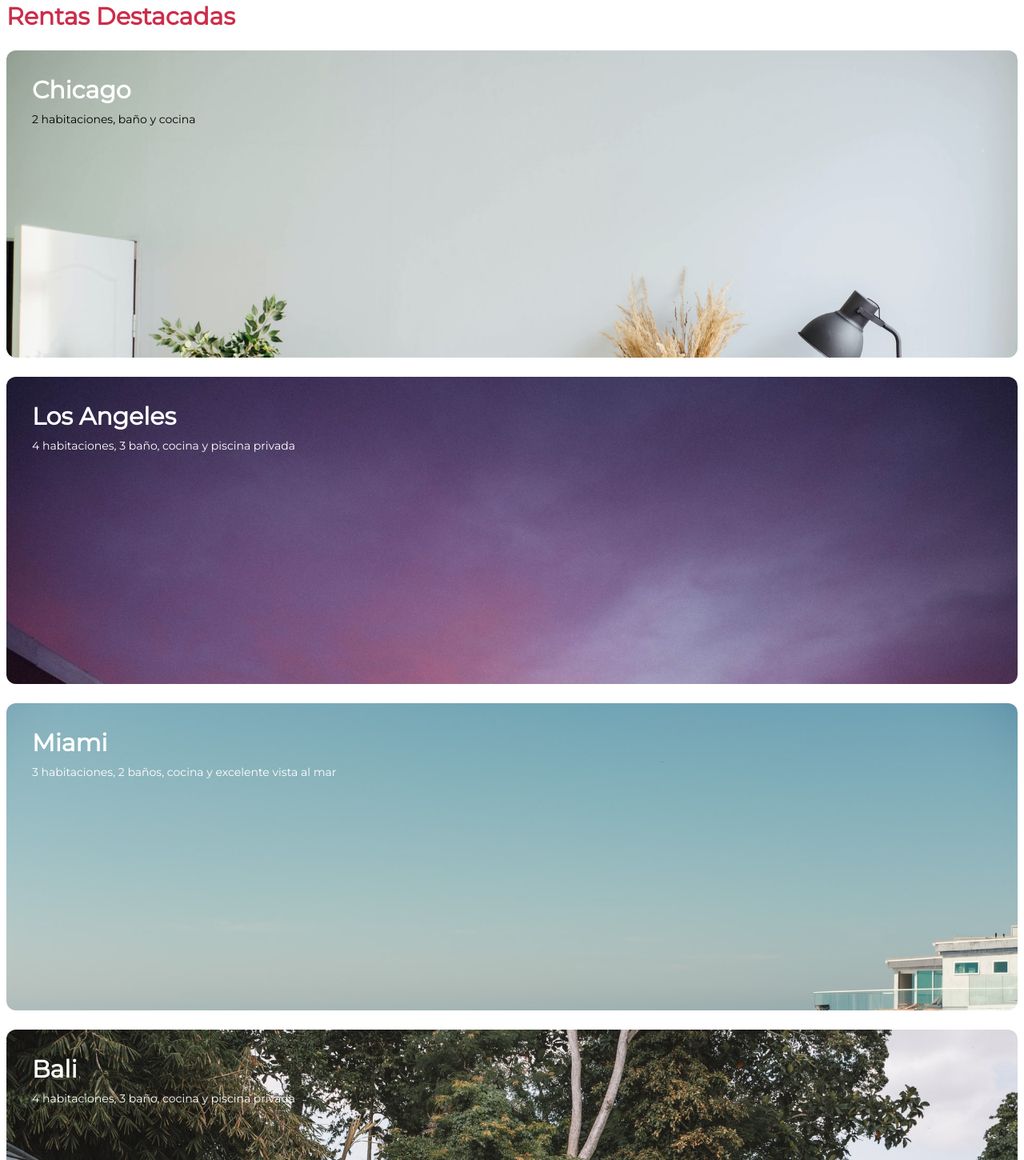
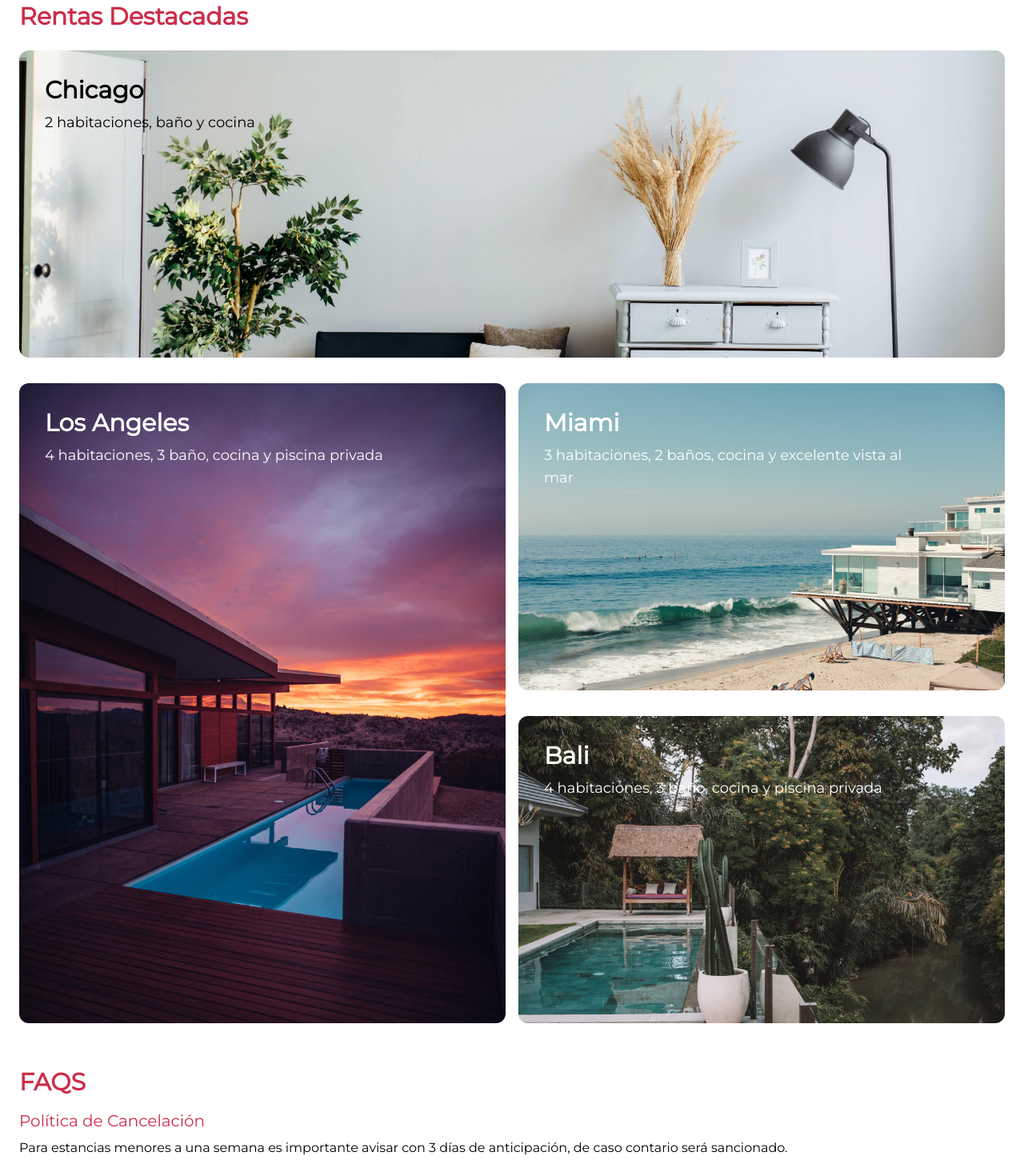
Before and after one commit to NatSama2/PlatziTravel, a website: page public/index.html in a window 1280 px wide. Shown: the part 833-2283 px from the top of the page at 80% size. Drawn offline with Linux system fonts and the light colour scheme.

Commit message:
responsive seccion rentas destacadas

```diff
--- a/public/index.html
+++ b/public/index.html
@@ -91,26 +91,32 @@
                       </div>
           </div>
         </div>
-        <div class="px-2 w-full h-auto" id="featured_rentals">
+        <div class="px-2 w-full h-auto lg:px-6" id="featured_rentals">
           <p class="text-3xl text-primary font-semibold pb-6 mt-6">Rentas Destacadas</p>
-          <div class="w-full h-full flex flex-col space-y-6 items-center justify-center">
+          <div class="w-full h-full flex flex-col items-center justify-center">
 
-            <div class="w-full h-96 bg-chicago bg-cover rounded-xl ">
-              <p class="CardTitle">Chicago</p>
-              <p class="text-sm pl-8 text-black mr-24">2 habitaciones, baño y cocina</p>
+            <div class="w-full h-96 bg-chicago bg-cover rounded-xl mb-8 lg:bg-center">
+              <p class="CardTitle lg:text-black">Chicago</p>
+              <p class="text-sm pl-8 text-black mr-24 lg:text-lg">2 habitaciones, baño y cocina</p>
             </div>
-            <div class="w-full h-96 bg-LA bg-cover rounded-xl ">
-              <p class="CardTitle">Los Angeles</p>
-              <p class="text-sm pl-8 text-white mr-24">4 habitaciones, 3 baño, cocina y piscina privada</p>
+
+            <div class="lg:flex lg:h-full lg:w-full lg:space-x-4">
+              <div class="w-full h-96 bg-LA bg-cover rounded-xl mb-8 lg:h-auto">
+                <p class="CardTitle">Los Angeles</p>
+                <p class="text-sm pl-8 text-white mr-24 lg:text-lg">4 habitaciones, 3 baño, cocina y piscina privada</p>
+              </div>
+              <div class="h-full w-full">
+                <div class="w-full h-96 bg-miami bg-cover rounded-xl mb-8">
+                  <p class="CardTitle">Miami</p>
+                  <p class="text-sm pl-8 text-white mr-24 lg:text-lg">3 habitaciones, 2 baños, cocina y excelente vista al mar</p>
+                </div>
+                <div class="w-full h-96 bg-bali bg-cover rounded-xl mb-8">
+                  <p class="CardTitle">Bali</p>
+                  <p class="text-sm pl-8 text-white mr-24 lg:text-lg">4 habitaciones, 3 baño, cocina y piscina privada</p>
+                </div>
+              </div>
             </div>
-            <div class="w-full h-96 bg-miami bg-cover rounded-xl ">
-              <p class="CardTitle">Miami</p>
-              <p class="text-sm pl-8 text-white mr-24">3 habitaciones, 2 baños, cocina y excelente vista al mar</p>
-            </div>
-            <div class="w-full h-96 bg-bali bg-cover rounded-xl ">
-              <p class="CardTitle">Bali</p>
-              <p class="text-sm pl-8 text-white mr-24">4 habitaciones, 3 baño, cocina y piscina privada</p>
-            </div>
+
           </div>
         </div>
 
```
Also changed, not shown: public/css/tailwind.css.
